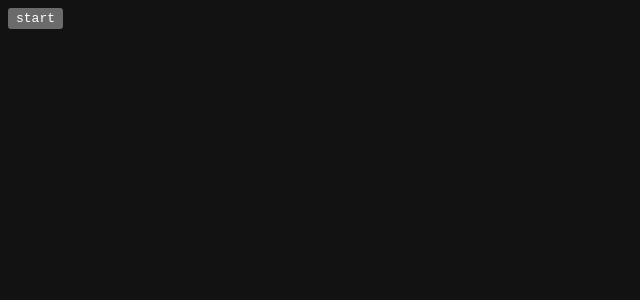
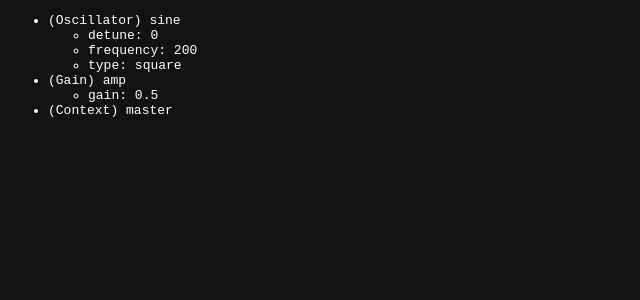
Before and after one commit to ninofiliu/abletoy, a React (Vite) app: page / in a window 1280 px wide. Both pictures are taken after a click on the button "start". Shown: the top 300 px of the page, without its empty margins (0-640 px from the left). Built offline with nearby package versions, Linux system fonts and the light colour scheme.

Commit message:
display ui

```diff
--- a/src/App.tsx
+++ b/src/App.tsx
@@ -1,7 +1,8 @@
+import { useState } from "react";
 import { createMap } from "./lib";
-import { Graph } from "./types";
+import { Ctrl, Graph } from "./types";
 
-const graph: Graph = {
+const defaultGraph: Graph = {
   nodes: {
     sine: {
       kind: "Oscillator",
@@ -24,10 +25,33 @@ const graph: Graph = {
 };
 
 export default () => {
+  const [graph, setGraph] = useState(defaultGraph);
+  const [map, setMap] = useState<null | { [nodeId: string]: Ctrl }>(null);
+
   const start = () => {
     const ac = new AudioContext();
     const map = createMap(ac, graph);
+    setMap(map);
   };
 
-  return <button onClick={start}>start</button>;
+  return map ? (
+    <ul>
+      {Object.entries(graph.nodes).map(([nodeId, node]) => (
+        <li key={nodeId}>
+          ({node.kind}) {nodeId}
+          <ul>
+            {Object.entries(node)
+              .filter(([key]) => key !== "kind")
+              .map(([key, value]) => (
+                <li key={key}>
+                  {key}: {value}
+                </li>
+              ))}
+          </ul>
+        </li>
+      ))}
+    </ul>
+  ) : (
+    <button onClick={start}>start</button>
+  );
 };
```
